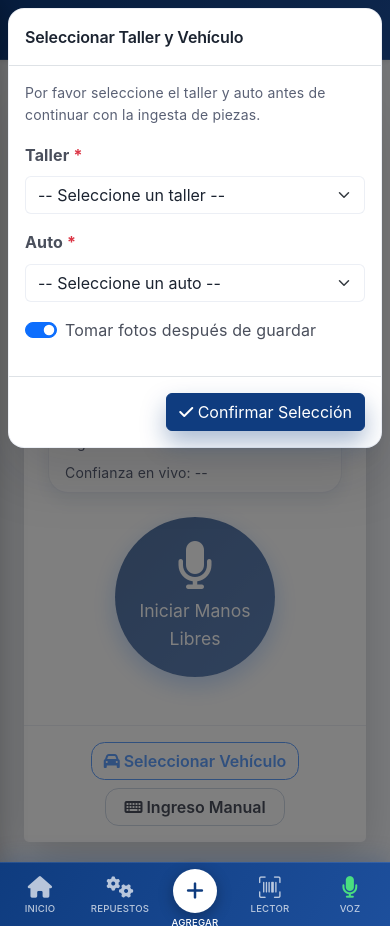
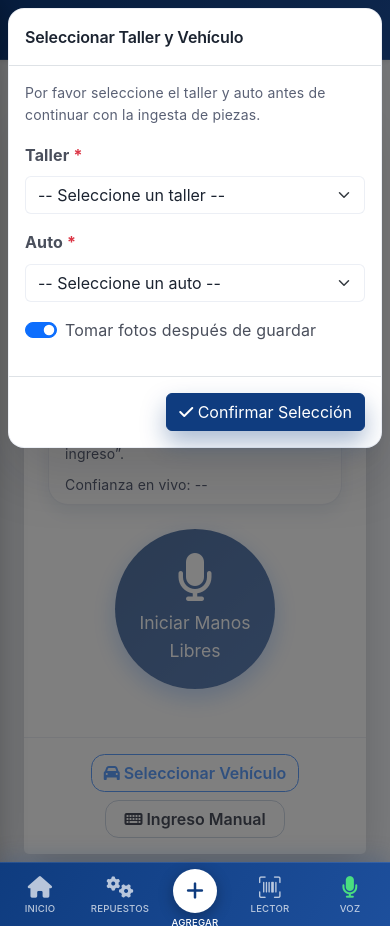
Before and after one commit to Pativanna/CAPSTONE, a Django app: template parts/templates/parts/part_form.html in a window 390 px wide. Run offline with Django 5.2, Linux system fonts and the light colour scheme; the template is opened without the code that fills it: values that come from a table or form of the project are taken from there, others are empty; a user stored in the database is signed in; tables that the repository leaves empty hold one stand-in row (values such as "Sample post"); parts of the project's set-up code (start-up, migrations or seed data) failed here and were passed over; some libraries are stand-ins or nearby versions.

Commit message:
fix(voice-ui): Centrar verticalmente sin scroll innecesario
- Añadido min-height calc(100dvh - 160px) a .hands-free-section
- Flexbox con justify-content: center para centrado vertical
- Media query para pantallas muy pequeñas (< 600px altura): permite scroll
- Cambio mínimo, no rediseño completo

```diff
--- a/parts/static/parts/css/hands-free.css
+++ b/parts/static/parts/css/hands-free.css
@@ -305,12 +305,22 @@
 }
 
 .hands-free-section {
-  padding-top: 1.5rem !important;
+  padding-top: 1rem !important;
+  padding-bottom: 1rem !important;
+  /* Centrado vertical - ocupa altura disponible menos navbar */
+  min-height: calc(100vh - 160px);
+  min-height: calc(100dvh - 160px);
+  display: flex;
+  flex-direction: column;
+  justify-content: center;
 }
 
 @media (max-width: 768px) {
   .hands-free-section {
-    padding-top: 0.75rem !important;
+    padding-top: 0.5rem !important;
+    padding-bottom: 0.5rem !important;
+    min-height: calc(100vh - 140px);
+    min-height: calc(100dvh - 140px);
   }
   #hands-free-card .card-body {
     padding: 1.25rem;
@@ -318,6 +328,14 @@
   #hands-free-card .card-header,
   #hands-free-card .card-footer {
     padding: 1rem 1.25rem;
+  }
+}
+
+/* Pantallas muy pequeñas: permitir scroll si es necesario */
+@media (max-height: 600px) {
+  .hands-free-section {
+    min-height: auto;
+    justify-content: flex-start;
   }
 }
 
```
